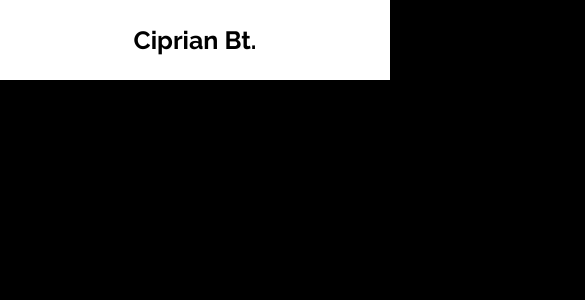
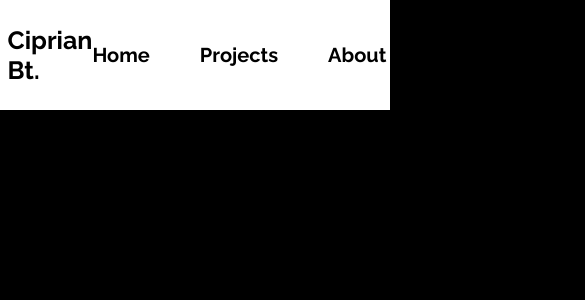
Before and after one commit to Sufferal/portfolio, an Angular app: page / in a window 390 px wide. Shown: the top 300 px of the page, 585 px wide, since content can reach past the window. Built offline with nearby package versions, Linux system fonts and the light colour scheme.

Commit message:
fix: navbar styles (#4)

```diff
--- a/angular.json
+++ b/angular.json
@@ -103,5 +103,8 @@
         }
       }
     }
+  },
+  "cli": {
+    "analytics": false
   }
 }
--- a/src/app/navbar/navbar.component.html
+++ b/src/app/navbar/navbar.component.html
@@ -1,6 +1,11 @@
 <nav class="navbar">
   <div class="container">
-    <h2 class="author">Ciprian Bt.</h2>
+    <h2 class="author">
+      <a class="author-link" href="https://www.linkedin.com/in/ciprian-botnari-b15a5b286/"
+         target="_blank">
+        Ciprian Bt.
+      </a>
+    </h2>
     <div class="menu" [ngClass]="menuDisplay ? 'active' : null">
       <div class="links">
         <a class="link" href="#">Home</a>
--- a/src/app/navbar/navbar.component.scss
+++ b/src/app/navbar/navbar.component.scss
@@ -9,9 +9,11 @@
   }
 
   .author {
-    color: var(--primary-color);
-    font-size: 2.5rem;
-    font-weight: bold;
+    &-link {
+      color: var(--primary-color);
+      font-size: 2.5rem;
+      font-weight: bold;
+    }
   }
 
   .menu {
@@ -115,14 +117,10 @@
 }
 
 // Media queries
-@media screen and (max-width: 992px) {
+@media screen and (min-width: 992px) {
   .navbar {
-    .menu {
+    .hamburger-menu {
       display: none;
-    }
-
-    .container {
-      justify-content: center;
     }
   }
 }
--- a/src/app/navbar/navbar.component.ts
+++ b/src/app/navbar/navbar.component.ts
@@ -6,7 +6,7 @@ import { Component } from '@angular/core';
   styleUrls: ['./navbar.component.scss']
 })
 export class NavbarComponent {
-  menuDisplay: boolean = false;
+  menuDisplay: boolean = true;
 
   toggleMenu() {
     this.menuDisplay = !this.menuDisplay;
```
Also changed, not shown: 1 other file (tests, documents, lock files or other folders).
